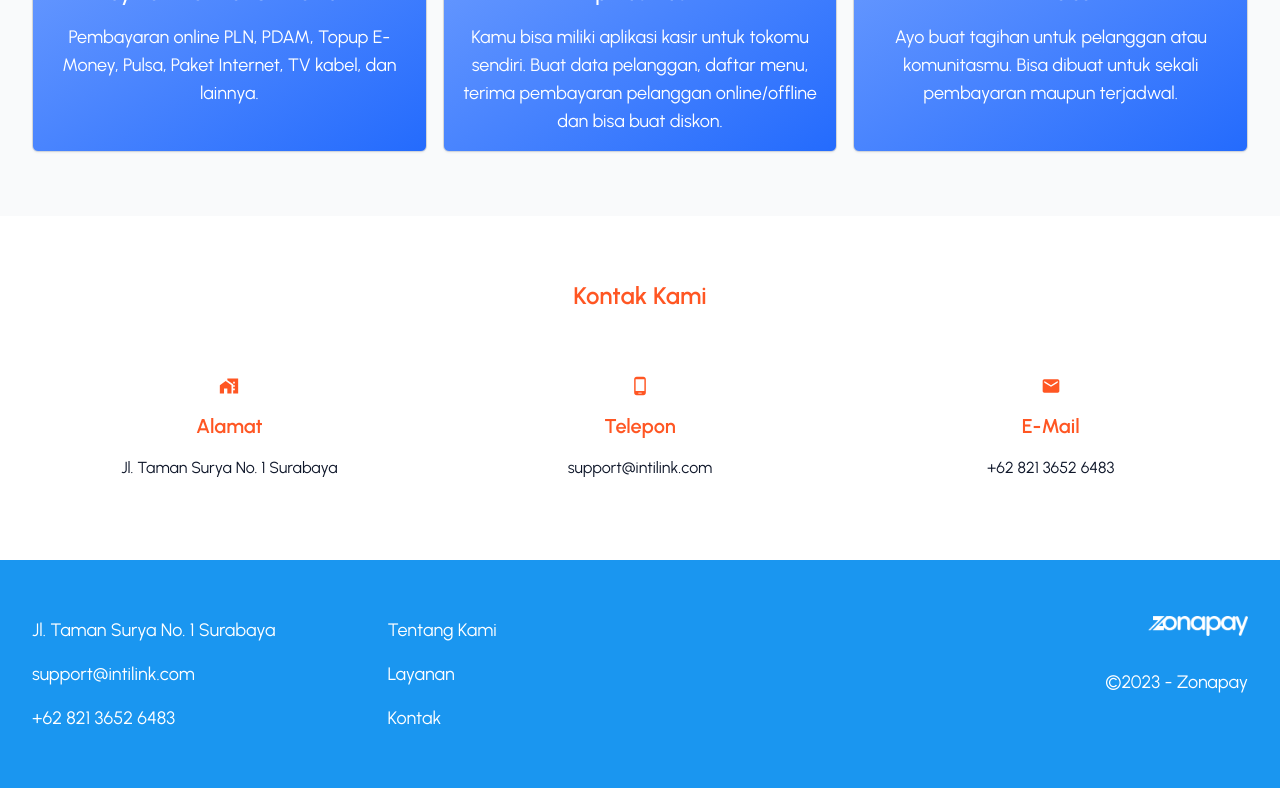
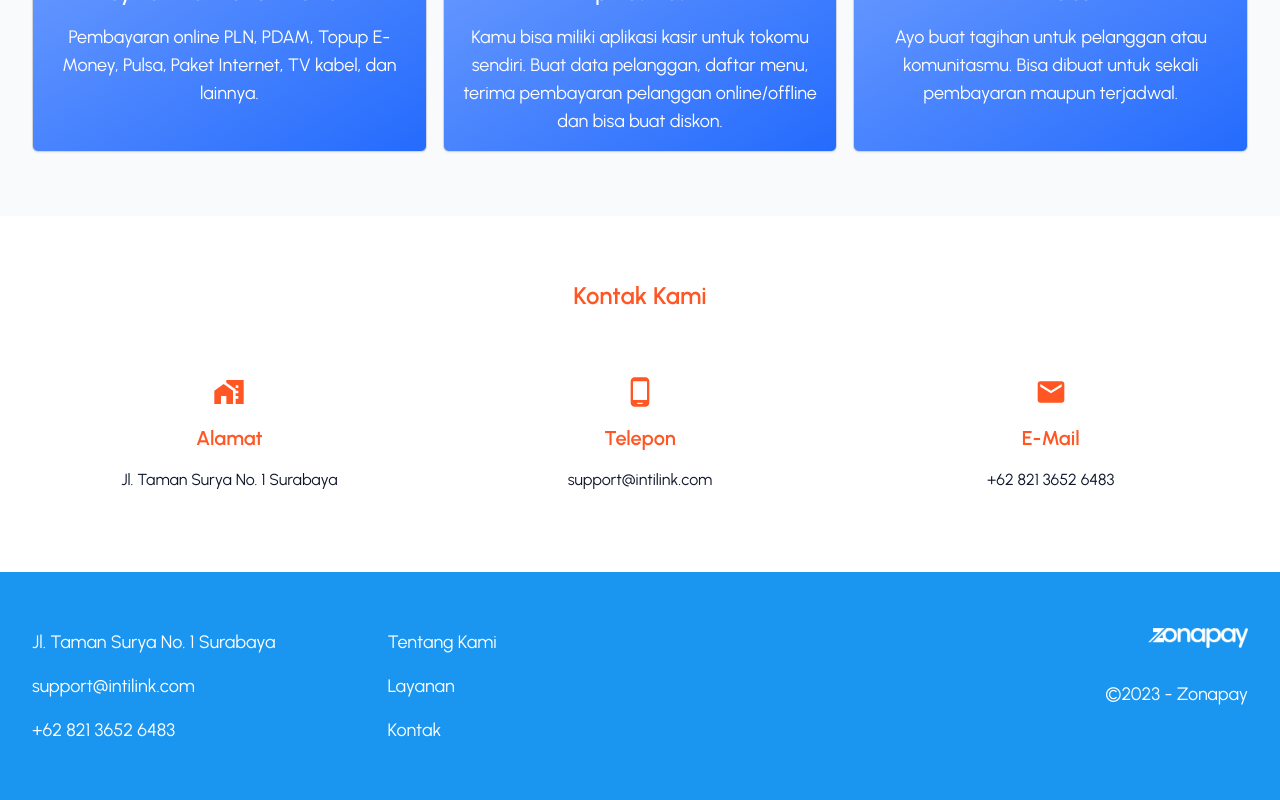
Before and after one commit to badawi1713/zonapay-landing-page, a Next.js app: page / in a window 1280 px wide. Shown: the part 1486-2286 px from the top of the page. Built offline with nearby package versions, Linux system fonts and the light colour scheme.

Commit message:
chore: update icon size

```diff
--- a/components/ui/contact.tsx
+++ b/components/ui/contact.tsx
@@ -12,7 +12,7 @@ function Contact() {
           <p className="not-italic">Jl. Taman Surya No. 1 Surabaya</p>
         </address>
       ),
-      icon: <MdHomeWork className="text-primary1" fontSize={20} />,
+      icon: <MdHomeWork className="text-primary1" fontSize={32} />,
     },
     {
       id: 2,
@@ -22,7 +22,7 @@ function Contact() {
           support@intilink.com
         </a>
       ),
-      icon: <MdPhoneAndroid className="text-primary1 " fontSize={20} />,
+      icon: <MdPhoneAndroid className="text-primary1 " fontSize={32} />,
     },
     {
       id: 3,
@@ -32,7 +32,7 @@ function Contact() {
           +62 821 3652 6483
         </a>
       ),
-      icon: <MdEmail className="text-primary1 " fontSize={20} />,
+      icon: <MdEmail className="text-primary1 " fontSize={32} />,
     },
   ];
 
--- a/components/ui/navbar.tsx
+++ b/components/ui/navbar.tsx
@@ -104,6 +104,7 @@ function Navbar() {
         </ul>
         <button onClick={toggleSidebar} className="ml-auto md:hidden">
           <HiMenu
+            fontSize={24}
             className={`text-xl ${
               animateHeader ? "text-primary1" : "text-white"
             }`}
@@ -118,7 +119,7 @@ function Navbar() {
               animate={{ x: isOpen ? 0 : 1000 }}
               exit={{ x: 1000 }}
               transition={{ duration: 0.7 }}
-              className="absolute right-0 top-0 z-10 flex h-full w-2/4 flex-col gap-8 bg-white p-3 transition md:w-1/4"
+              className="absolute right-0 top-0 z-10 flex h-full w-2/4 flex-col gap-8 overflow-auto bg-white p-3 transition md:w-1/4"
             >
               <header className="flex w-full items-center justify-between gap-3">
                 <Image
@@ -129,21 +130,21 @@ function Navbar() {
                   height={40}
                 />
                 <button onClick={toggleSidebar} className="ml-auto">
-                  <HiOutlineX />
+                  <HiOutlineX fontSize={24} />
                 </button>
               </header>
               <ul className="flex flex-col gap-3">
-                <li className="text-xs text-primary1 md:text-sm md:font-medium">
+                <li className="text-primary1 md:font-medium">
                   <a onClick={toggleSidebar} href={"#tentang-kami"}>
                     Tentang Kami
                   </a>
                 </li>
-                <li className="text-xs text-primary1 md:text-sm md:font-medium">
+                <li className="text-primary1 md:font-medium">
                   <a onClick={toggleSidebar} href={"#layanan"}>
                     Layanan
                   </a>
                 </li>
-                <li className="text-xs text-primary1 md:text-sm md:font-medium">
+                <li className="text-primary1 md:font-medium">
                   <a onClick={toggleSidebar} href={"#kontak"}>
                     Kontak
                   </a>
```
